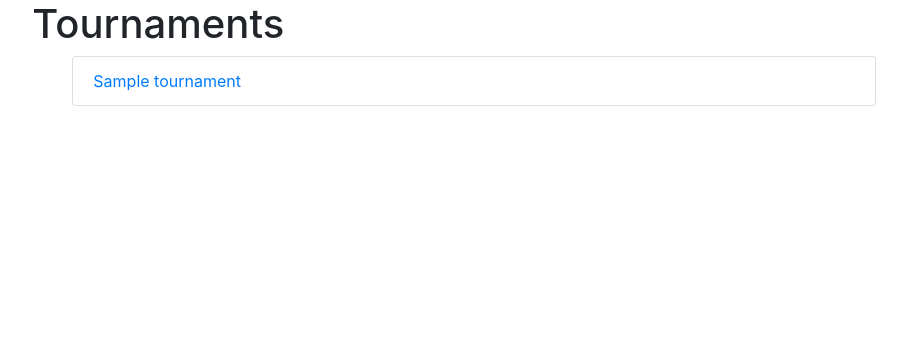
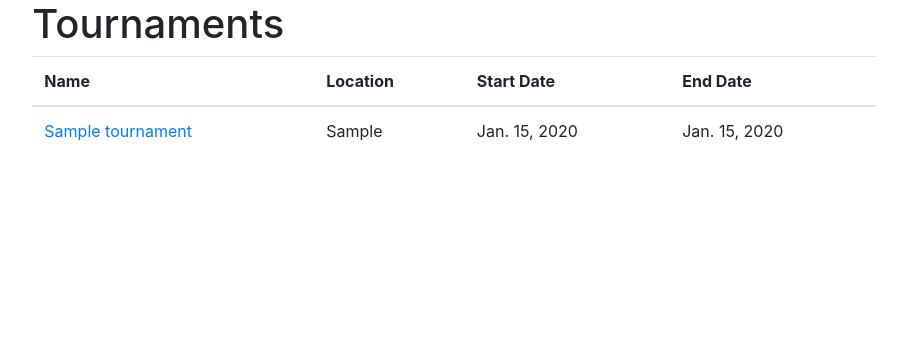
Before and after one commit to DersJ/hackNC2018, a Django app: page /tournaments/ in a window 1280 px wide. Shown: the part 96-436 px from the top of the page, without its empty margins (186-1093 px from the left). Run offline with Django 3.2, Linux system fonts and the light colour scheme; tables that the repository leaves empty hold one stand-in row (values such as "Sample post"); some libraries are stand-ins or nearby versions.

Commit message:
tournament list formatted

```diff
--- a/hacknc/housing/templates/housing/tournament-list.html
+++ b/hacknc/housing/templates/housing/tournament-list.html
@@ -4,9 +4,25 @@
 
 <h1>Tournaments</h1>
 
-<ul>
-{% for tournament in tournament_list %}
-  <li class="list-group-item"><a href="{{ tournament.get_absolute_url }}">{{ tournament.name }}</a></li>
-{% endfor %}
-</ul>
+<table class="table">
+	<thead>
+		<tr>
+			<th scope="col">Name</th>
+			<th scope="col">Location</th>
+			<th scope="col">Start Date</th>
+			<th scope="col">End Date</th>
+		</tr>
+	</thead>
+	<tbody>
+      	{% for tournament in tournament_list %}
+      		<tr>
+  				<td scope="row"><a href="{{ tournament.get_absolute_url }}">{{ tournament.name }}</a></td>
+  				<td scope="row">{{ tournament.location }}</td>
+  				<td scope="row">{{ tournament.date_start }}</td>
+  				<td scope="row">{{ tournament.date_end }}</td>
+  			</tr>
+		{% endfor %}
+	</tbody>
+</table>
+
 {% endblock %}
--- a/hacknc/templates/base.html
+++ b/hacknc/templates/base.html
@@ -3,7 +3,7 @@
 <html lang="en">
 
 <head>
-	<title>Tournamnet Housing</title>
+	<title>Tournament Housing</title>
 	<meta charset="utf-8" />
 
 
```
